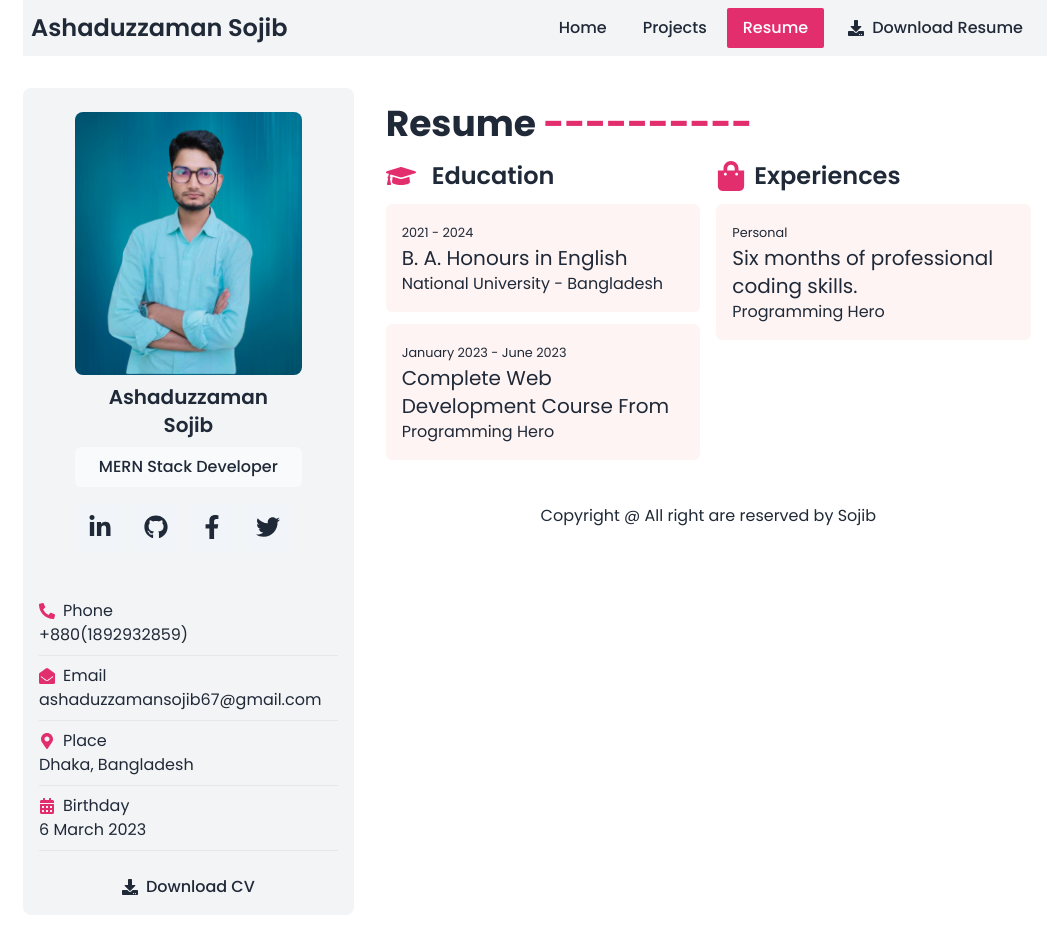
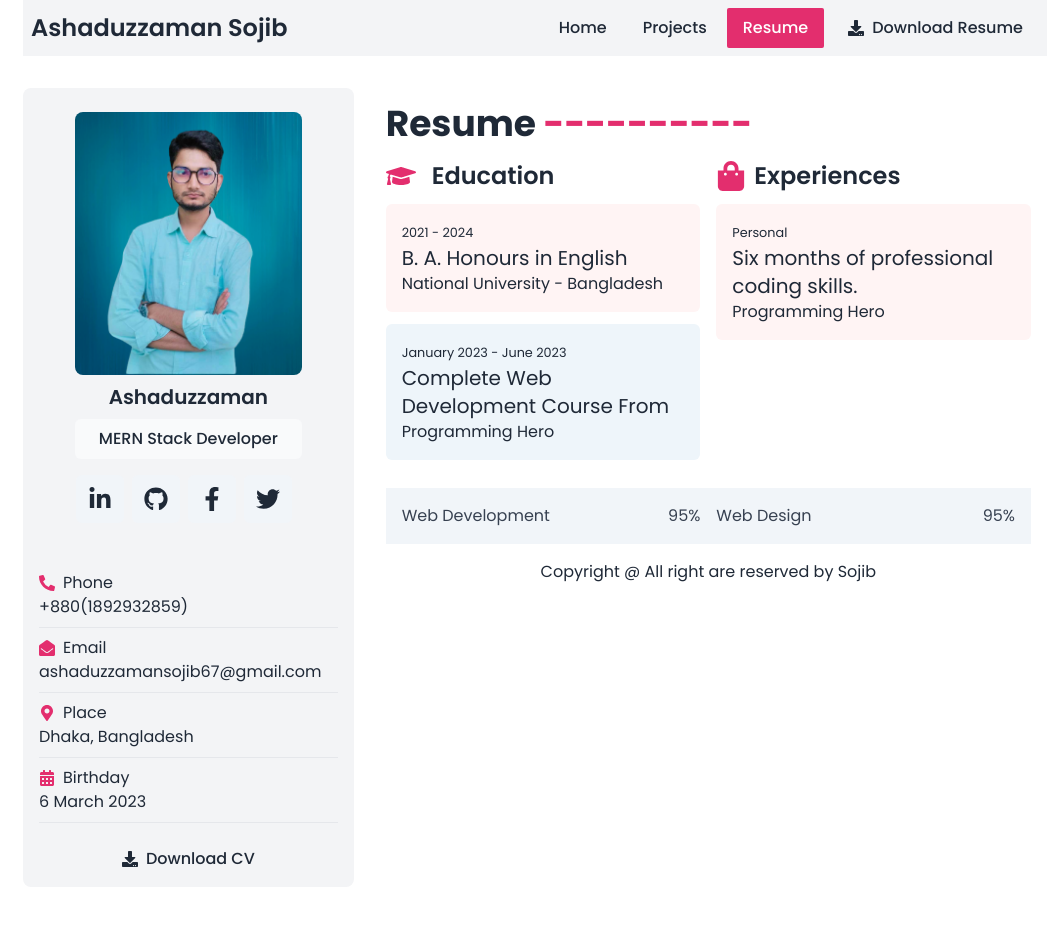
Before and after one commit to ashaansojib/responsive-portfolio, a React (Vite) app: page /resume in a window 1280 px wide. Shown: the top 934 px of the page, without its empty margins (105-1167 px from the left). Built offline with nearby package versions, Linux system fonts and the light colour scheme.

Commit message:
addskills

```diff
--- a/src/resume/Resume.jsx
+++ b/src/resume/Resume.jsx
@@ -16,7 +16,7 @@ const Resume = () => {
             <h4 className="text-xl">B. A. Honours in English</h4>
             <span>National University - Bangladesh</span>
           </div>
-          <div className="p-4 rounded-md bg-[#FFF4F4] my-3">
+          <div className="p-4 rounded-md bg-[#EEF5FA] my-3">
             <small>January 2023 - June 2023</small>
             <h4 className="text-xl">Complete Web Development Course From </h4>
             <span>Programming Hero</span>
@@ -28,9 +28,20 @@ const Resume = () => {
           </h3>
           <div className="p-4 rounded-md bg-[#FFF4F4] my-3">
             <small>Personal</small>
-            <h4 className="text-xl">Six months of professional coding skills.</h4>
+            <h4 className="text-xl">
+              Six months of professional coding skills.
+            </h4>
             <span>Programming Hero</span>
           </div>
+        </div>
+      </div>
+      {/* working skills */}
+      <div className="bg-slate-100 p-4 grid grid-cols-2 gap-4 justify-between">
+        <div>
+          <p className="flex justify-between items-center text-gray-700">Web Development <span>95%</span></p>
+        </div>
+        <div>
+          <p className="flex justify-between items-center text-gray-700">Web Design <span>95%</span></p>
         </div>
       </div>
     </div>
--- a/src/sidebars/SideBar.jsx
+++ b/src/sidebars/SideBar.jsx
@@ -9,7 +9,7 @@ const SideBar = () => {
             <div className='flex-center'>
                 <div className='w-[275px] text-center p-6'>
                     <img className='overflow-hidden rounded-lg' src="/profile.png" alt="" />
-                    <h2 className='p-2 text-xl font-semibold'>Ashaduzzaman Sojib</h2>
+                    <h2 className='p-2 text-xl font-semibold'>Ashaduzzaman</h2>
                     <h3 className='p-2 font-medium bg-gray-50 rounded-md'>MERN Stack Developer</h3>
                     <div className='pt-4'>
                         <button className='social-icons'><Link target='_blank' to="www.facebook.com/khusbusojib"><FaLinkedinIn></FaLinkedinIn></Link></button>
```
